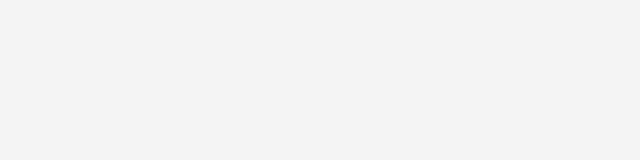
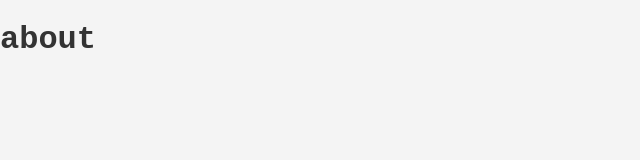
Before and after one commit to profrichto/profrichto.github.io, a plain HTML site: page about.html in a window 1280 px wide. Shown: the whole page, without its empty margins (0-640 px from the left). Drawn offline with Linux system fonts and the light colour scheme.

Commit message:
add about title

```diff
--- a/about.html
+++ b/about.html
@@ -1,6 +1,7 @@
 <!DOCTYPE html>
 <html>
 <title>about</title>
+<h1>about</h1>
 <link rel="stylesheet" href="styles.css">
 
 </html>
```
